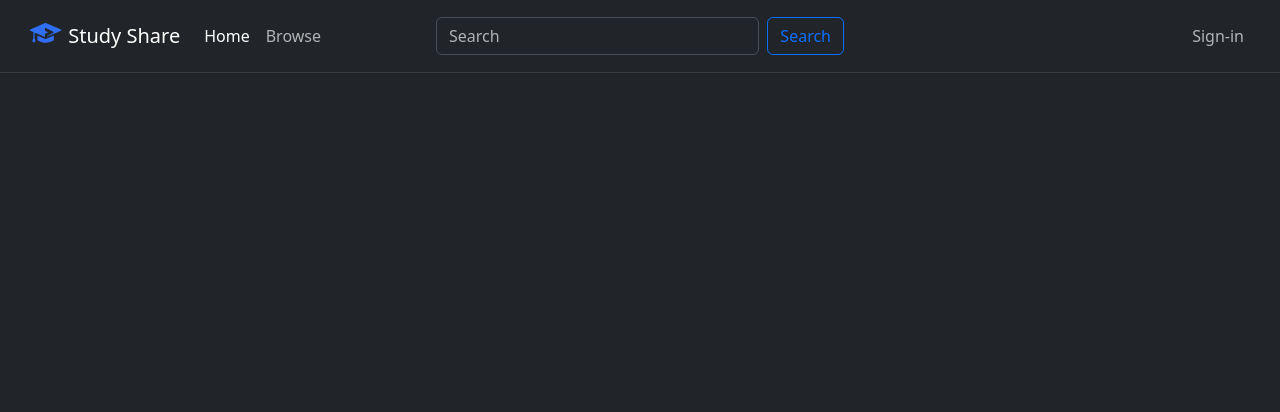
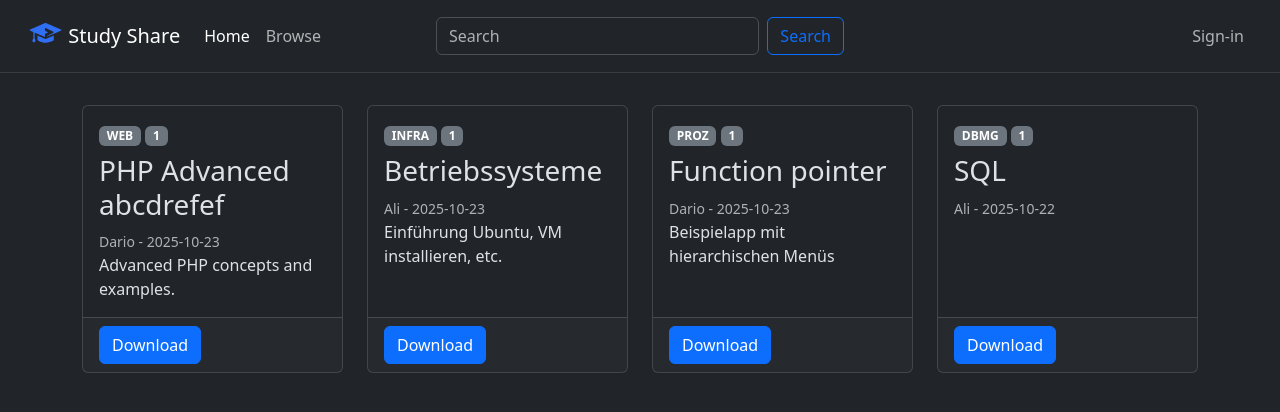
Before and after one commit to DarioLoll/study-share, a PHP site: page / in a window 1280 px wide. Shown: the top 412 px of the page. Run offline with PHP 8.4, Linux system fonts and the light colour scheme.

Commit message:
Add note model, note_card component, test in index.php

```diff
--- /dev/null
+++ b/src/components/note_card.php
@@ -0,0 +1,27 @@
+
+<?php
+    /* @var \domain\Note $note */
+?>
+
+<div class="card" style="width: 18rem;">
+    <div class="card-body">
+            <span class="badge text-bg-secondary mb-2">
+                <?= $note->subject ?>
+            </span>
+        <span class="badge text-bg-secondary mb-2">
+                <?= $note->grade ?>
+            </span>
+        <h3 class="card-title">
+            <?= $note->title ?>
+        </h3>
+        <small class="text-body-secondary">
+            <?= $note->user . " - " . $note->date ?>
+        </small>
+        <p class="card-text">
+            <?= $note->description ?>
+        </p>
+    </div>
+    <div class="card-footer">
+        <a href="#" class="btn btn-primary">Download</a>
+    </div>
+</div>
--- /dev/null
+++ b/src/domain/Note.php
@@ -0,0 +1,25 @@
+<?php
+
+namespace domain;
+
+class Note
+{
+    public int $id;
+    public string $title;
+    public ?string $description;
+    public string $date;
+    public string $user;
+    public string $subject;
+    public int $grade;
+
+    public function __construct(int $id, string $title, ?string $description, string $date, string $user, string $subject, int $grade)
+    {
+        $this->id = $id;
+        $this->title = $title;
+        $this->description = $description;
+        $this->date = $date;
+        $this->user = $user;
+        $this->subject = $subject;
+        $this->grade = $grade;
+    }
+}
--- a/src/public/index.php
+++ b/src/public/index.php
@@ -1,3 +1,47 @@
+<?php
+require_once __DIR__ . '/../domain/Note.php';
+use Domain\Note;
+
+$notes = [
+    new Note(
+        id: 1,
+        title: "PHP Advanced abcdrefef",
+        description: "Advanced PHP concepts and examples.",
+        date: "2025-10-23",
+        user: "Dario",
+        subject: "WEB",
+        grade: 1
+    ),
+    new Note(
+        id: 2,
+        title: "Betriebssysteme",
+        description: "Einführung Ubuntu, VM installieren, etc.",
+        date: "2025-10-23",
+        user: "Ali",
+        subject: "INFRA",
+        grade: 1
+    ),
+    new Note(
+        id: 3,
+        title: "Function pointer",
+        description: "Beispielapp mit hierarchischen Menüs",
+        date: "2025-10-23",
+        user: "Dario",
+        subject: "PROZ",
+        grade: 1
+    ),
+    new Note(
+        id: 4,
+        title: "SQL",
+        description: null,
+        date: "2025-10-22",
+        user: "Ali",
+        subject: "DBMG",
+        grade: 1
+    ),
+];
+?>
+
 <!DOCTYPE html>
 <html lang="en">
 <head>
@@ -8,8 +52,17 @@
     <script src="https://cdn.jsdelivr.net/npm/bootstrap@5.3.8/dist/js/bootstrap.bundle.min.js" integrity="sha384-FKyoEForCGlyvwx9Hj09JcYn3nv7wiPVlz7YYwJrWVcXK/BmnVDxM+D2scQbITxI" crossorigin="anonymous"></script>
     <link rel="stylesheet" href="/styles/styles.css">
 </head>
-<body data-bs-theme="dark" class="mb-2">
-    <div class="con"></div>
+<body data-bs-theme="dark">
     <?php include_once '../components/navbar.php'; ?>
+
+    <div class="container mt-3">
+        <div class="row">
+            <?php foreach ($notes as $note): ?>
+                <div class="col-12 col-md-6 col-lg-4 col-xl-3 my-3 d-flex justify-content-center">
+                    <?php require '../components/note_card.php'; ?>
+                </div>
+            <?php endforeach; ?>
+        </div>
+    </div>
 </body>
 </html>
```
Also changed, not shown: docs/project-structure.md (+1 -0 lines), 3 other files.
